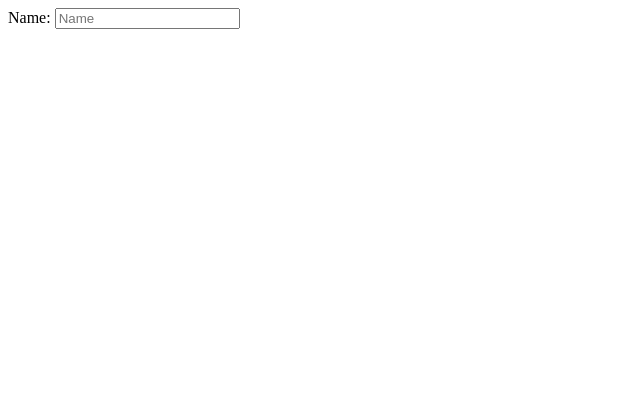
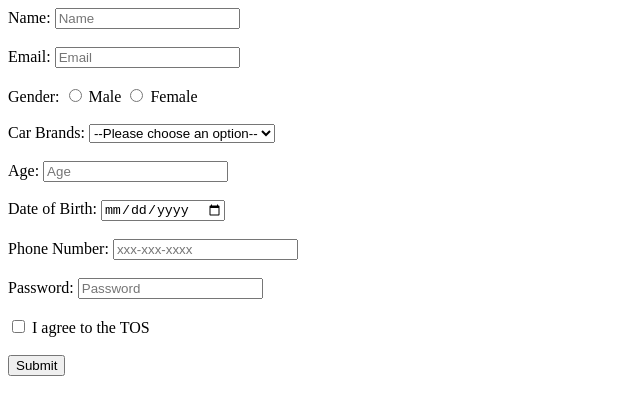
Before and after one commit to acciojob/signup-form-car-MoonLightCodes, a website: page main.html in a window 1280 px wide. Shown: the whole page, without its empty margins (0-640 px from the left). Drawn offline with Linux system fonts and the light colour scheme.

Commit message:
created a submission

```diff
--- a/main.html
+++ b/main.html
@@ -6,8 +6,63 @@
   <title>Signup Form</title>
 </head>
 <body>
-  <form action="submit" method="post">
-    <!-- Name Field -->
+  <form action="/submit" method="post">
+    <!-- Name -->
     <label for="name">Name:</label>
     <input type="text" id="name" name="name" placeholder="Name" required>
-    <!--Fileds-->
+    <br><br>
+
+    <!-- Email -->
+    <label for="email">Email:</label>
+    <input type="email" id="email" name="email" placeholder="Email" required>
+    <br><br>
+
+    <!-- Gender -->
+    <label>Gender:</label>
+    <input type="radio" id="gender_m" name="gender" value="Male" required>
+    <label for="gender_m">Male</label>
+    <input type="radio" id="gender_f" name="gender" value="Female" required>
+    <label for="gender_f">Female</label>
+    <br><br>
+
+    <!-- Car Brands -->
+    <label for="cars">Car Brands:</label>
+    <select id="cars" name="cars" required>
+      <option value="" disabled selected>--Please choose an option--</option>
+      <option value="Toyota">Toyota</option>
+      <option value="Honda">Honda</option>
+      <option value="Ford">Ford</option>
+      <option value="BMW">BMW</option>
+    </select>
+    <br><br>
+
+    <!-- Age -->
+    <label for="age">Age:</label>
+    <input type="number" id="age" name="age" placeholder="Age" required>
+    <br><br>
+
+    <!-- DOB -->
+    <label for="dob">Date of Birth:</label>
+    <input type="date" id="dob" name="dob" required>
+    <br><br>
+
+    <!-- Phone Number -->
+    <label for="tel">Phone Number:</label>
+    <input type="tel" id="tel" name="tel" placeholder="xxx-xxx-xxxx">
+    <br><br>
+
+    <!-- Password -->
+    <label for="password">Password:</label>
+    <input type="password" id="password" name="password" placeholder="Password" required>
+    <br><br>
+
+    <!-- TOS Agreement -->
+    <input type="checkbox" id="tos" name="tos" required>
+    <label for="tos">I agree to the TOS</label>
+    <br><br>
+
+    <!-- Submit Button -->
+    <button type="submit">Submit</button>
+  </form>
+</body>
+</html>
```
